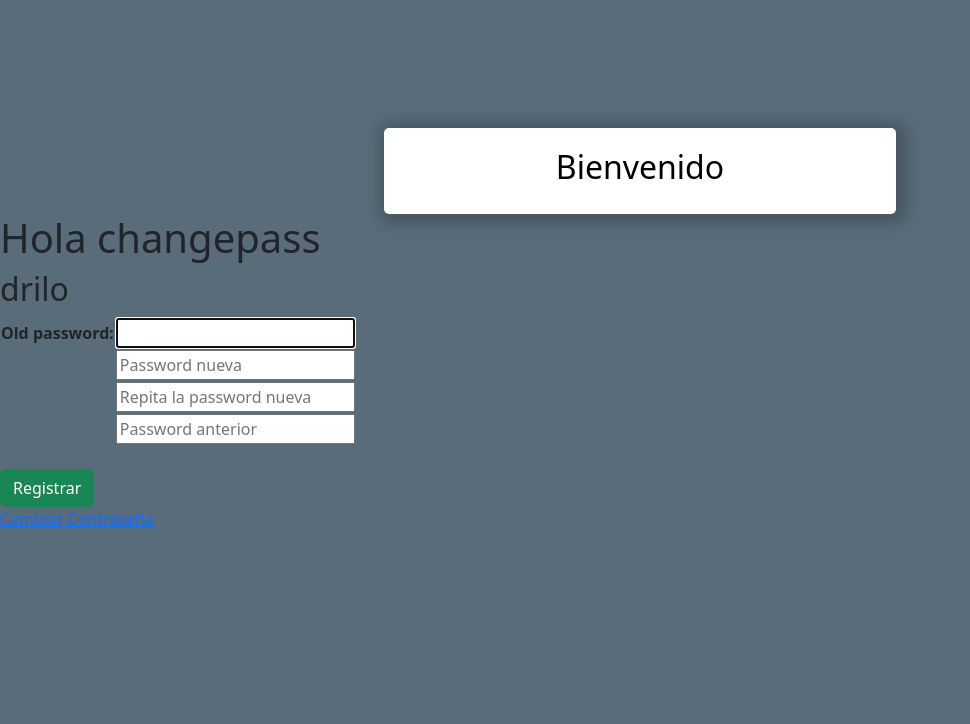
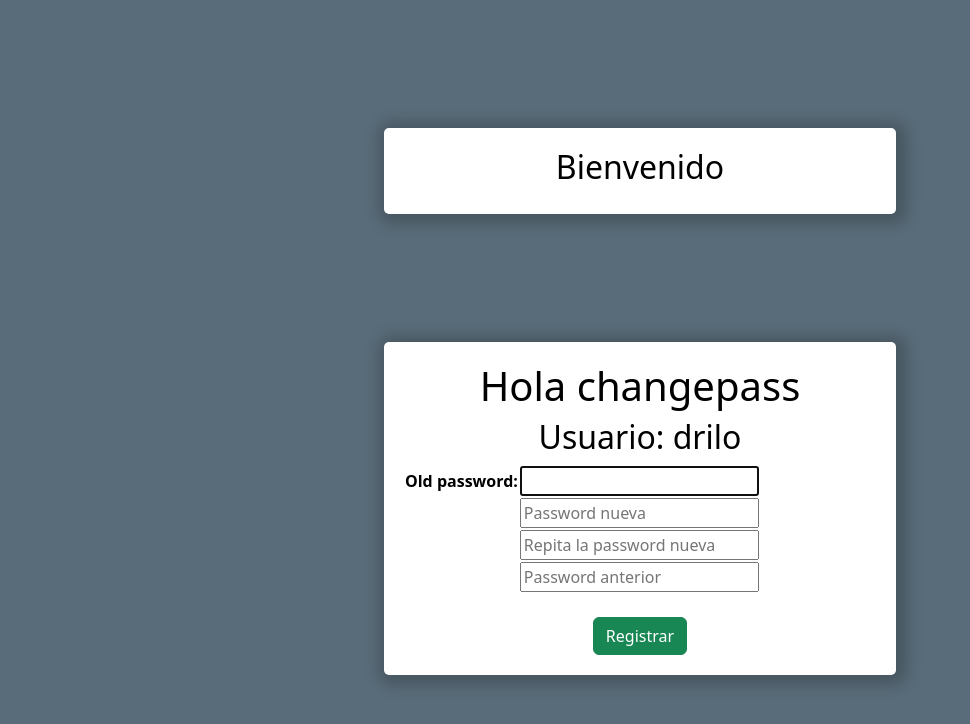
Before and after one commit to ItzaeRb/tecnoBlog, a Django app: page /changePass/ in a window 1280 px wide. Shown: the part 56-780 px from the top of the page, without its empty margins (0-970 px from the left). Run offline with Django 4.2, Linux system fonts and the light colour scheme; the first user in the database is signed in; data that the repository does not hold is empty; some libraries are stand-ins or nearby versions.

```diff
--- a/tecnoBlog/template/changePass.html
+++ b/tecnoBlog/template/changePass.html
@@ -1,8 +1,9 @@
 {% extends 'homePage.html' %}
 
 {% block content %}
+<div class="contenido_home">
     <h1>Hola changepass</h1>
-    <h2>{{ usuario }}</h2>
+    <h2>Usuario: {{ usuario }}</h2>
     <div class="formNuevoPost">
         <form method="POST">{% csrf_token %}
             <table>
@@ -11,7 +12,7 @@
             <br>
             <button type="submit" class="btn btn-success" >Registrar</button>
         </form>
-    <a href="/changePass/">Cambiar Contraseña</a>
+    </div>
 </div>
 
 {% endblock %}
```
Lines whose indentation alone changed are shown as unchanged.
